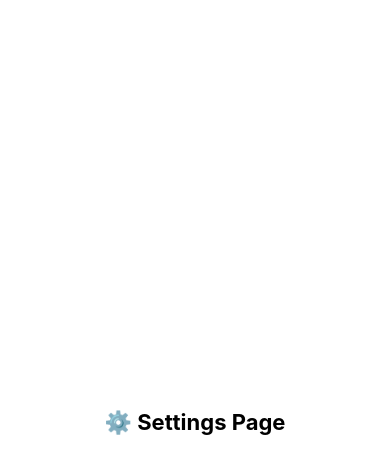
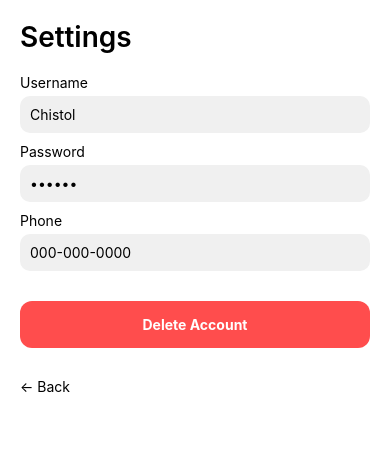
Before and after one commit to MSma1l/Mobile-plication1, a React Native app in the folder Outfitly/: screen /SettingsScreen in a window 390 px wide. Shown: the top 474 px of the page. Built offline with nearby package versions, Linux system fonts and the light colour scheme.

Commit message:
Modificare setari

```diff
--- a/Outfitly/SreenPage/ProfileScreen/ProfilePage.tsx
+++ b/Outfitly/SreenPage/ProfileScreen/ProfilePage.tsx
@@ -1,11 +1,12 @@
 // ProfilePage.tsx
 
-import React from "react";
-import { View, Text, Image, TouchableOpacity, StyleSheet } from "react-native";
+import React, { useState } from "react";
+import { View, Text, Image, TouchableOpacity, StyleSheet, Alert } from "react-native";
 import { NativeStackNavigationProp } from "@react-navigation/native-stack";
 import { useNavigation } from "@react-navigation/native";
+import * as ImagePicker from "expo-image-picker";
 
-import { RootStackParamList } from '../../hooks/useNavigation';
+import { RootStackParamList } from "../../hooks/useNavigation";
 
 type ProfileScreenNavigationProp = NativeStackNavigationProp<
   RootStackParamList,
@@ -14,6 +15,27 @@ type ProfileScreenNavigationProp = NativeStackNavigationProp<
 
 const ProfilePage: React.FC = () => {
   const navigation = useNavigation<ProfileScreenNavigationProp>();
+  const [avatar, setAvatar] = useState("https://randomuser.me/api/portraits/men/75.jpg");
+
+  const pickImage = async () => {
+    // Cere permisiunea pentru galerie
+    const permissionResult = await ImagePicker.requestMediaLibraryPermissionsAsync();
+    if (!permissionResult.granted) {
+      Alert.alert("Permisiune necesară", "Avem nevoie de acces la galerie pentru a schimba poza.");
+      return;
+    }
+
+    const result = await ImagePicker.launchImageLibraryAsync({
+      mediaTypes: ImagePicker.MediaTypeOptions.Images,
+      allowsEditing: true,
+      aspect: [1, 1],
+      quality: 1,
+    });
+
+    if (!result.canceled) {
+      setAvatar(result.assets[0].uri);
+    }
+  };
 
   return (
     <View style={styles.container}>
@@ -26,13 +48,13 @@ const ProfilePage: React.FC = () => {
       </TouchableOpacity>
 
       {/* Avatar */}
-      <View style={styles.avatarContainer}>
+      <TouchableOpacity style={styles.avatarContainer} onPress={pickImage}>
         <Image
-          source={{ uri: "https://via.placeholder.com/200" }}
+          source={{ uri: avatar }}
           style={styles.avatar}
         />
-        <Text style={styles.name}>Kate</Text>
-      </View>
+      </TouchableOpacity>
+      <Text style={styles.name}>Ford Focus</Text>
 
       {/* Buttons */}
       <View style={styles.buttonsContainer}>
@@ -41,7 +63,7 @@ const ProfilePage: React.FC = () => {
           onPress={() => navigation.navigate("FavoritePage")}
         >
           <Text style={styles.buttonIcon}>❤️</Text>
-          <Text style={styles.buttonText}>Favorite outfits</Text>
+          <Text style={styles.buttonText}>Favorite Outfits</Text>
         </TouchableOpacity>
 
         <TouchableOpacity
@@ -65,13 +87,13 @@ const ProfilePage: React.FC = () => {
 };
 
 const styles = StyleSheet.create({
-  container: { flex: 1, padding: 20, backgroundColor: "#fff" },
-  backButton: { marginBottom: 20 },
+  container: { flex: 1, padding: 20, backgroundColor: "#fff", alignItems: "center" },
+  backButton: { alignSelf: "flex-start", marginBottom: 20 },
   backText: { fontSize: 28 },
-  avatarContainer: { alignItems: "center", marginTop: 20 },
-  avatar: { width: 160, height: 160, borderRadius: 20 },
-  name: { fontSize: 28, fontWeight: "600", marginTop: 10 },
-  buttonsContainer: { marginTop: 40 },
+  avatarContainer: { marginTop: 10 },
+  avatar: { width: 160, height: 160, borderRadius: 80, borderWidth: 3, borderColor: "#ccc" },
+  name: { fontSize: 28, fontWeight: "600", marginTop: 10, textAlign: "center" },
+  buttonsContainer: { marginTop: 40, width: "100%" },
   button: {
     flexDirection: "row",
     alignItems: "center",
--- a/Outfitly/SreenPage/ProfileScreen/settingsPage/SettingsScreen.tsx
+++ b/Outfitly/SreenPage/ProfileScreen/settingsPage/SettingsScreen.tsx
@@ -1,11 +1,63 @@
-import React from 'react';
-import { View, Text } from 'react-native';
-import { styles } from '../../../style/global';
+import React, { useState } from "react";
+import { View, Text, TextInput, TouchableOpacity, StyleSheet, Alert } from "react-native";
+import { useNavigation } from "@react-navigation/native";
 
-export default function SettingsScreen() {
+const SettingsScreen: React.FC = () => {
+  const navigation = useNavigation<any>();
+
+  const [username, setUsername] = useState("Chistol");
+  const [password, setPassword] = useState("123456");
+  const [phone, setPhone] = useState("000-000-0000");
+
+  const handleDeleteAccount = () => {
+    Alert.alert(
+      "Confirm",
+      "Are you sure you want to delete your account?",
+      [
+        { text: "Cancel", style: "cancel" },
+        { text: "Delete", style: "destructive", onPress: () => Alert.alert("Account deleted") },
+      ]
+    );
+  };
+
   return (
     <View style={styles.container}>
-      <Text style={styles.text}>⚙️ Settings Page</Text>
+      <Text style={styles.title}>Settings</Text>
+
+      {/* Username */}
+      <Text style={styles.text}>Username</Text>
+      <TextInput style={styles.input} value={username} onChangeText={setUsername} />
+
+      {/* Password */}
+      <Text style={styles.text}>Password</Text>
+      <TextInput style={styles.input} value={password} onChangeText={setPassword} secureTextEntry />
+
+      {/* Phone */}
+      <Text style={styles.text}>Phone</Text>
+      <TextInput style={styles.input} value={phone} onChangeText={setPhone} keyboardType="phone-pad" />
+
+      {/* Delete Account */}
+      <TouchableOpacity style={styles.deleteButton} onPress={handleDeleteAccount}>
+        <Text style={styles.deleteButtonText}>Delete Account</Text>
+      </TouchableOpacity>
+
+      {/* Back Button */}
+      <TouchableOpacity style={styles.backButton} onPress={() => navigation.goBack()}>
+        <Text style={styles.backText}>← Back</Text>
+      </TouchableOpacity>
     </View>
   );
-}
+};
+
+const styles = StyleSheet.create({
+  container: { flex: 1, backgroundColor: "#fff", padding: 20 },
+  title: { fontSize: 28, fontWeight: "600", marginBottom: 20 },
+  text: { color: "#000", marginBottom: 5 },
+  input: { backgroundColor: "#f0f0f0", color: "#000", padding: 10, borderRadius: 10, marginBottom: 10 },
+  deleteButton: { backgroundColor: "#ff4d4d", padding: 15, borderRadius: 12, marginTop: 20 },
+  deleteButtonText: { color: "#fff", textAlign: "center", fontWeight: "bold" },
+  backButton: { marginTop: 30 },
+  backText: { color: "#000" },
+});
+
+export default SettingsScreen;
```
